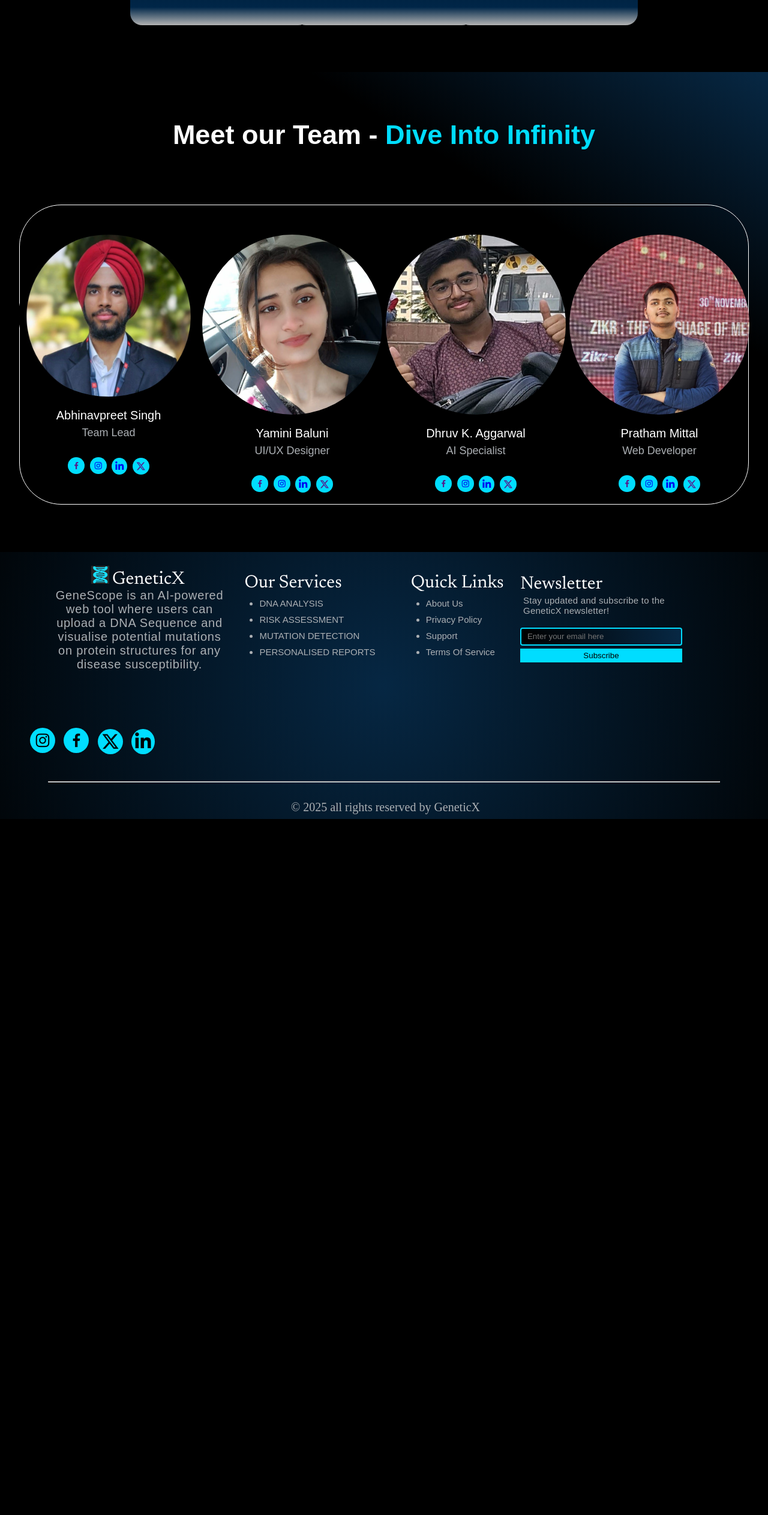
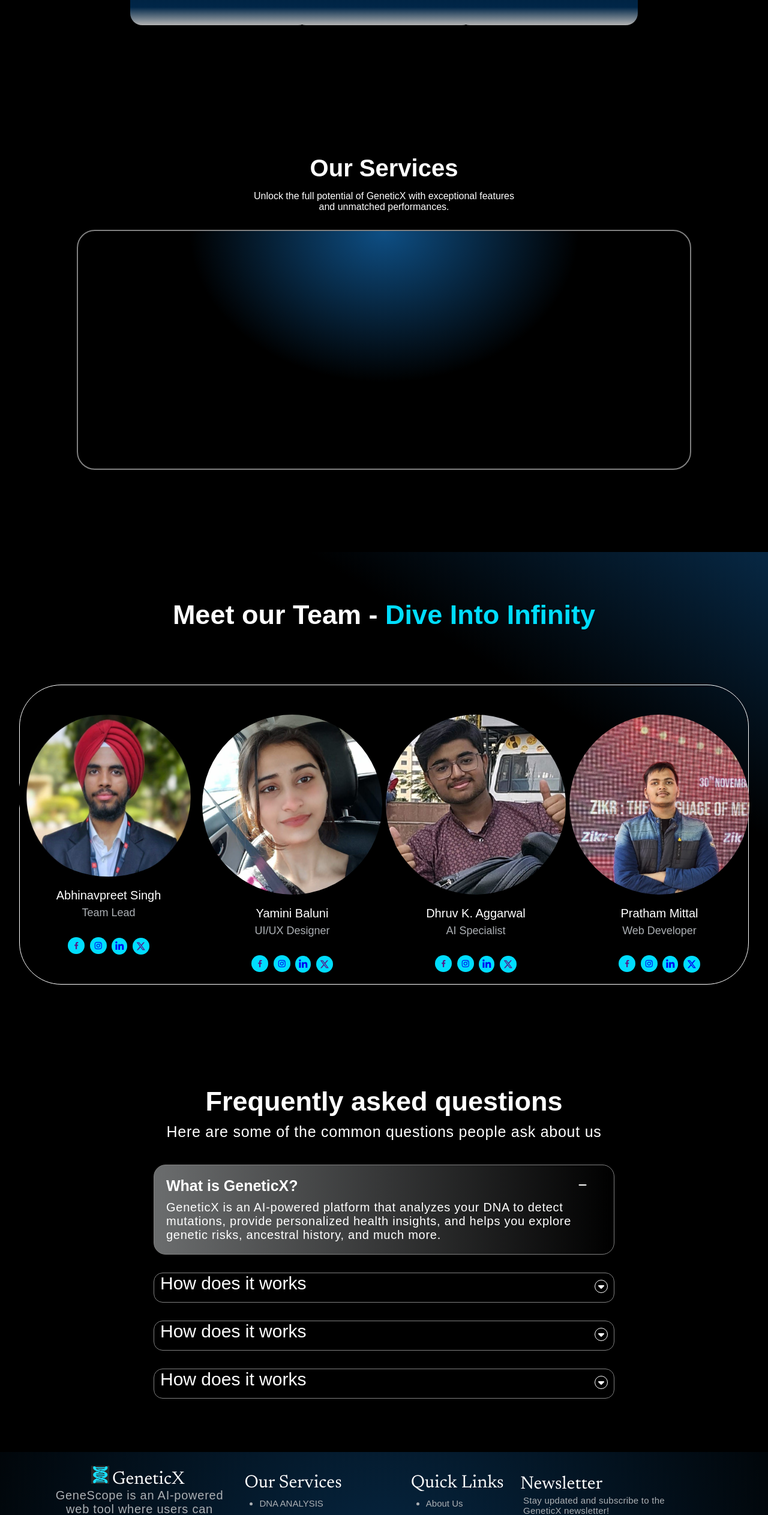
Before and after one commit to yamini-baluni/GeneticX, a plain HTML site: page index.html in a window 1280 px wide. Shown: the part 1260-3785 px from the top of the page at 60% size. Before the commit the page ends 2635 px from the top, so only its background shows below. Drawn offline with nearby package versions, Linux system fonts and the light colour scheme; a web font is replaced by a local one.

Commit message:
2 Sections Made

```diff
--- a/form.css
+++ b/form.css
@@ -217,6 +217,8 @@
     padding-left: 10px;
     border: 2px solid #00DDFF;
     border-radius: 5px;
+    outline: none;
+    color: #fff;
     background: linear-gradient(to left, #000, #072844);
 }
 
--- a/index.css
+++ b/index.css
@@ -9,6 +9,7 @@
 }
 
 html {
+    cursor: url('images/fav.png'), auto;
     scroll-behavior: smooth;
 }
 
@@ -340,6 +341,35 @@
     font-size: 20px;
 }
 
+.services-container {
+    height: 800px;
+    display: flex;
+    flex-direction: column;
+    align-items: center;
+    justify-content: center;
+    color: white;
+}
+
+.services-container h3 {
+    font-size: 40px;
+}
+
+.services-container p{
+    text-align: center;
+    height: 35px;
+    width: 450px;
+    margin-top: 15px;
+    margin-bottom: 30px;
+}
+
+.services-subcontainer {
+    background: radial-gradient(ellipse at top center, #0E4F85, #000 45%);
+    height: 400px;
+    width: 80vw;
+    border-radius: 30px;
+    border: 2px solid gray;
+}
+
 .meetOurTeam {
     height: 800px;
     width: 100vw;
@@ -412,8 +442,119 @@
     border-radius: 50%;
 }
 
+.questions-container {
+    height: 700px;
+    width: 100vw;
+    color: #fff;
+    display: flex;
+    flex-direction: column;
+    justify-content: center;
+    align-items: center;
+}
+
+.questions-container h3 {
+    font-size: 45px;
+    margin-bottom: 10px;
+}
+
+.questions-container p {
+    font-size: 25px;
+    letter-spacing: .75px;
+}
+
+.questions-subcontainer {
+    margin-top: 40px;
+    height: 150px;
+    border: 1px solid gray;
+    width: 60vw;
+    border-radius: 20px;
+    background: linear-gradient(to right, #6b6d6e, #000);
+    padding: 10px 20px;
+
+}
+
+.questions-subcontainer h3 {
+    font-size: 25px;
+    display: inline;
+}
+
+
+.questions-subcontainer p {
+    font-size: 20px;
+}
+
+.questions-container h3 p {
+    display: inline;
+    font-size: 32px;
+}
+
+.intro {
+    display: flex;
+    justify-content: space-between;
+    color: #fff;
+    padding-top: 10px;
+    padding-right: 20px;
+}
+
+.intro i {
+    cursor: pointer;
+    padding: 5px;
+
+    &:hover{
+        border: 1px solid gray;
+    }
+}
+
+.question {
+    margin-top: 30px;
+    width: 60vw;
+    height: 50px;
+    border: 1px solid gray;
+    border-radius: 15px;
+    padding: 0 10px;
+}
+
+.question h3 {
+    font-size: 30px;
+    font-weight: normal;
+}
+
+.subQues1,
+.subQues2,
+.subQues3 {
+    display: flex;
+    justify-content: space-between;
+    align-items: center;
+}
+
+.question i {
+    cursor: pointer;
+    height: 22px;
+    width: 22px;
+    display: flex;
+    justify-content: center;
+    align-items: center;
+    border-radius: 50%;
+    border: 1px solid #fff;
+}
+
+.content-1,
+.content-2,
+.content-3 {
+    position: relative;
+    right: 10px;
+    margin-top: 20px;
+    display: none;
+    height: 60px;
+    padding-left: 20px;
+    width: 60vw;
+    border: 2px solid #fff;
+    border-radius: 10px;
+
+}
+
 footer {
-    background-image: radial-gradient(circle, #062743, #01060a);
+    background: radial-gradient(circle, #062743, #01060a);
 
 }
 
--- a/index.html
+++ b/index.html
@@ -7,11 +7,8 @@
     <title>GeneticX</title>
     <link rel="icon" type="image/jpg" href="images/fav.png" />
     <link href="https://unpkg.com/boxicons@2.1.4/css/boxicons.min.css" rel="stylesheet" />
-    <link rel="stylesheet" href="https://cdnjs.cloudflare.com/ajax/libs/font-awesome/5.15.3/css/all.min.css" />
-    <link rel="stylesheet" href="https://cdnjs.cloudflare.com/ajax/libs/font-awesome/6.7.2/css/all.min.css"
-        integrity="sha512-Evv84Mr4kqVGRNSgIGL/F/aIDqQb7xQ2vcrdIwxfjThSH8CSR7PBEakCr51Ck+w+/U6swU2Im1vVX0SVk9ABhg=="
-        crossorigin="anonymous" referrerpolicy="no-referrer" />
-    <link rel="stylesheet" href="index.css" />
+    <link rel="stylesheet" href="https://cdnjs.cloudflare.com/ajax/libs/font-awesome/6.7.2/css/all.min.css" integrity="sha512-Evv84Mr4kqVGRNSgIGL/F/aIDqQb7xQ2vcrdIwxfjThSH8CSR7PBEakCr51Ck+w+/U6swU2Im1vVX0SVk9ABhg==" crossorigin="anonymous" referrerpolicy="no-referrer" />
+    <link rel="stylesheet" href="index.css">
 </head>
 
 <body>
@@ -87,6 +84,14 @@
             </div>
         </section>
 
+        <section class="services-container">
+            <h3>Our Services</h3>
+            <p>Unlock the full potential of GeneticX with exceptional features and unmatched performances.</p>
+            <div class="services-subcontainer">
+
+            </div>
+        </section>
+
         <section class="meetOurTeam">
             <h2>Meet our Team - <p>Dive Into Infinity</p></h2>
 
@@ -146,9 +151,45 @@
                         <a href="" target="_blank"><i class="bx bxl-facebook"></i></a>
                         <a href="https://www.instagram.com/prathammittall/" target="_blank"><i class="bx bxl-instagram"></i></a>
                         <a href="https://www.linkedin.com/in/pratham-mittal-057420324/" target="_blank"><i class="fa-brands fa-linkedin-in"></i></a>
-                        <a href="" target="_blank"><i class="fa-brands fa-x-twitter"></i></a>
+                        <a href="https://x.com/Prathammittalll" target="_blank"><i class="fa-brands fa-x-twitter"></i></a>
                     </div>
 
+                </div>
+            </div>
+        </section>
+
+        <section class="questions-container">
+            <h3>Frequently asked questions</h3>
+            <p>Here are some of the common questions people ask about us</p>
+            <div class="questions-subcontainer">
+                <div class="intro">
+                    <h3>What is GeneticX?</h3>
+                    <i class="fa-solid fa-minus"></i>
+                </div>
+                <p>GeneticX is an AI-powered platform that analyzes your DNA to detect mutations, provide personalized health insights, and helps you explore genetic risks, ancestral history, and much more.</p>
+            </div>
+
+            <div class="details-container">
+                <div class="question">
+                    <div class="subQues1">
+                        <h3>How does it works</h3>
+                        <i class="fa-solid fa-caret-down icon-1"></i>
+                    </div>
+                    <p class="content-1">Hi My name is Pratham Mittal</p>
+                </div>
+                <div class="question">
+                    <div class="subQues2">
+                        <h3>How does it works</h3>
+                        <i class="fa-solid fa-caret-down icon-2"></i>
+                    </div>
+                    <p class="content-2">Hi My name is Pratham Mittal</p>
+                </div>
+                <div class="question">
+                    <div class="subQues3">
+                        <h3>How does it works</h3>
+                        <i class="fa-solid fa-caret-down icon-3"></i>
+                    </div>
+                    <p class="content-3">Hi My name is Pratham Mittal</p>
                 </div>
             </div>
         </section>
--- a/script.js
+++ b/script.js
@@ -1,4 +1,40 @@
 const navbar = document.querySelector('nav');
+
+const dismissible = document.querySelector('.fa-minus');
+const dismissibleContainer = document.querySelector(".questions-subcontainer");
+
+const ques1Btn = document.querySelector(".icon-1");
+const ques1Display = document.querySelector('.content-1');
+
+const ques2Btn = document.querySelector(".icon-2");
+const ques2Display = document.querySelector('.content-2');
+
+const ques3Btn = document.querySelector(".icon-3");
+const ques3Display = document.querySelector('.content-3');
+
+dismissible.onclick = () => {
+    dismissibleContainer.style.display = "none";
+}
+
+let disp = "hide";
+
+Display = (quesBtn, quesDisplay) => {
+    quesBtn.onclick = () => {
+        if (disp==="hide") {
+            quesDisplay.style.display = "block";
+            quesDisplay.style.marginBottom = "40px";
+            disp = "visible";
+        }
+        else if (disp==="visible") {
+            quesDisplay.style.display = "none";
+            disp = "hide";
+        }
+    }
+}
+
+Display(ques1Btn, ques1Display);
+Display(ques2Btn, ques2Display);
+Display(ques3Btn, ques3Display);
 
 window.addEventListener('scroll', () => {
   if (window.scrollY > 300) {
--- a/src/input.css
+++ /dev/null
@@ -1,3 +0,0 @@
-@tailwind base;
-@tailwind components;
-@tailwind utilities;
```
Also changed, not shown: package.json (deleted, +0 -15 lines), tailwind.config.js (deleted, +0 -8 lines), src/output.css (deleted), 1 other file.
